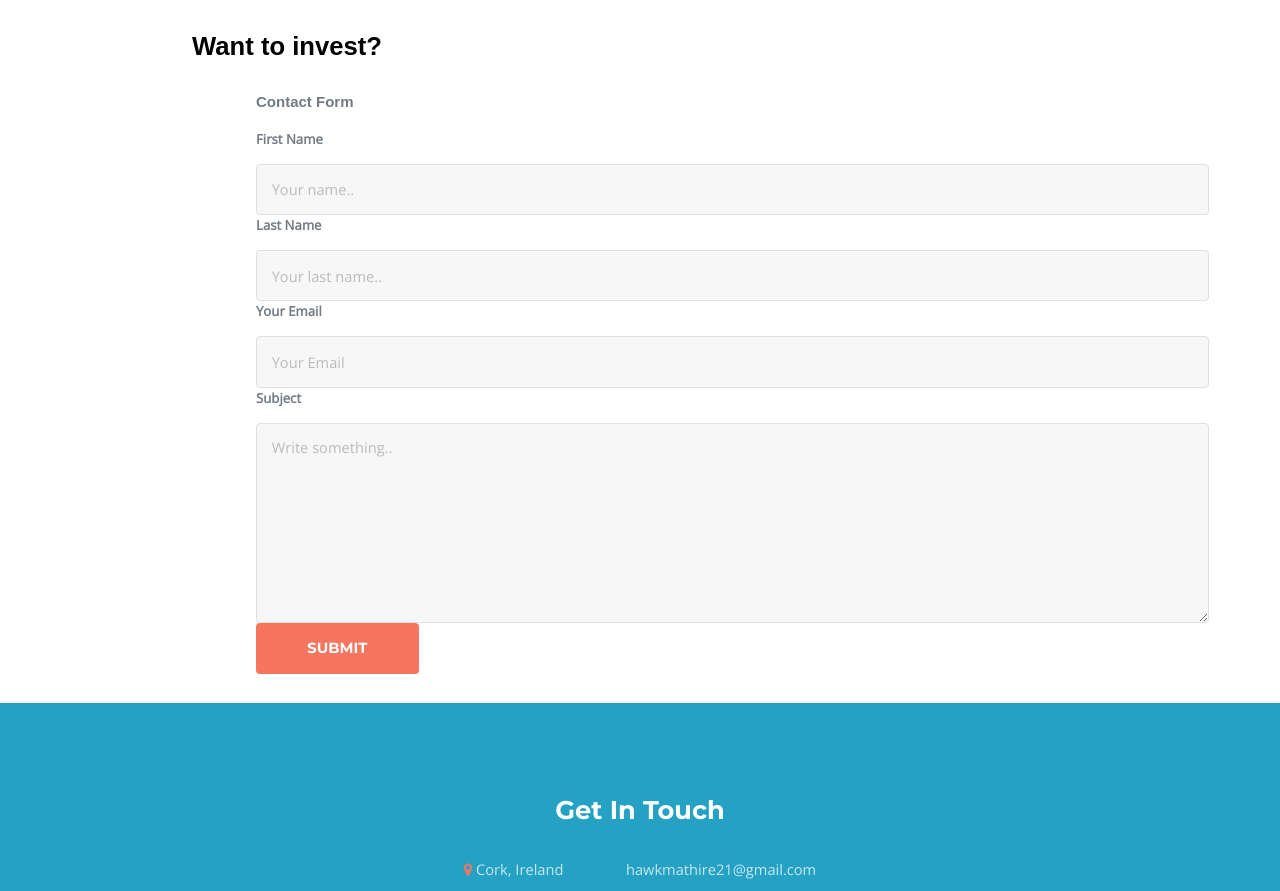
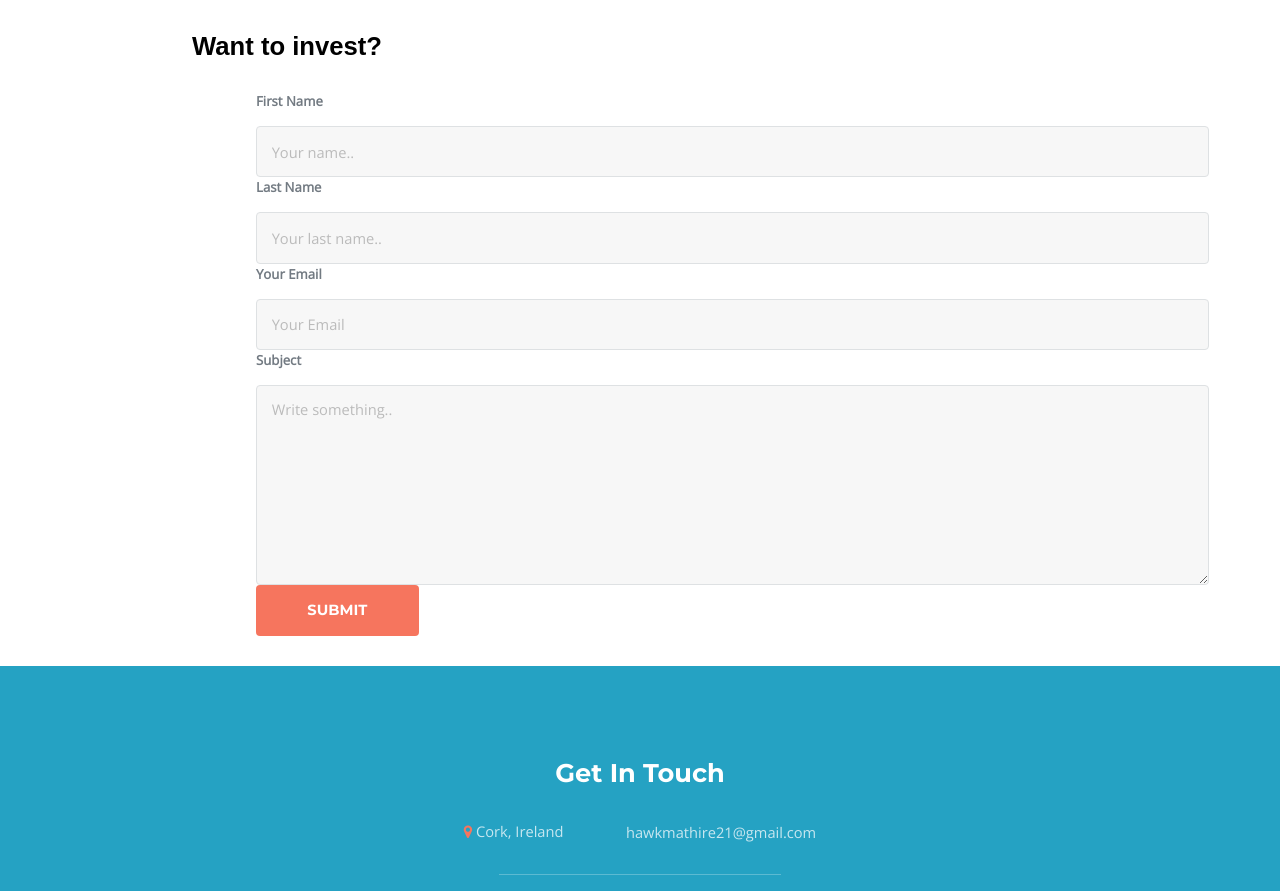
Before and after one commit to HarryOC493/Halo-Fit, a plain HTML site: page index.html in a window 1280 px wide. Shown: the part 1564-2455 px from the top of the page. Drawn offline with nearby package versions, Linux system fonts and the light colour scheme.

Commit message:
Update index.html

```diff
--- a/index.html
+++ b/index.html
@@ -129,7 +129,6 @@
 						<br><br>
 						<h2>Want to invest?</h2>
 						<div class="Dash">
-							<h3>Contact Form</h3>
 
 							<div class="container">
 							<form action="/action_page.php">
```
